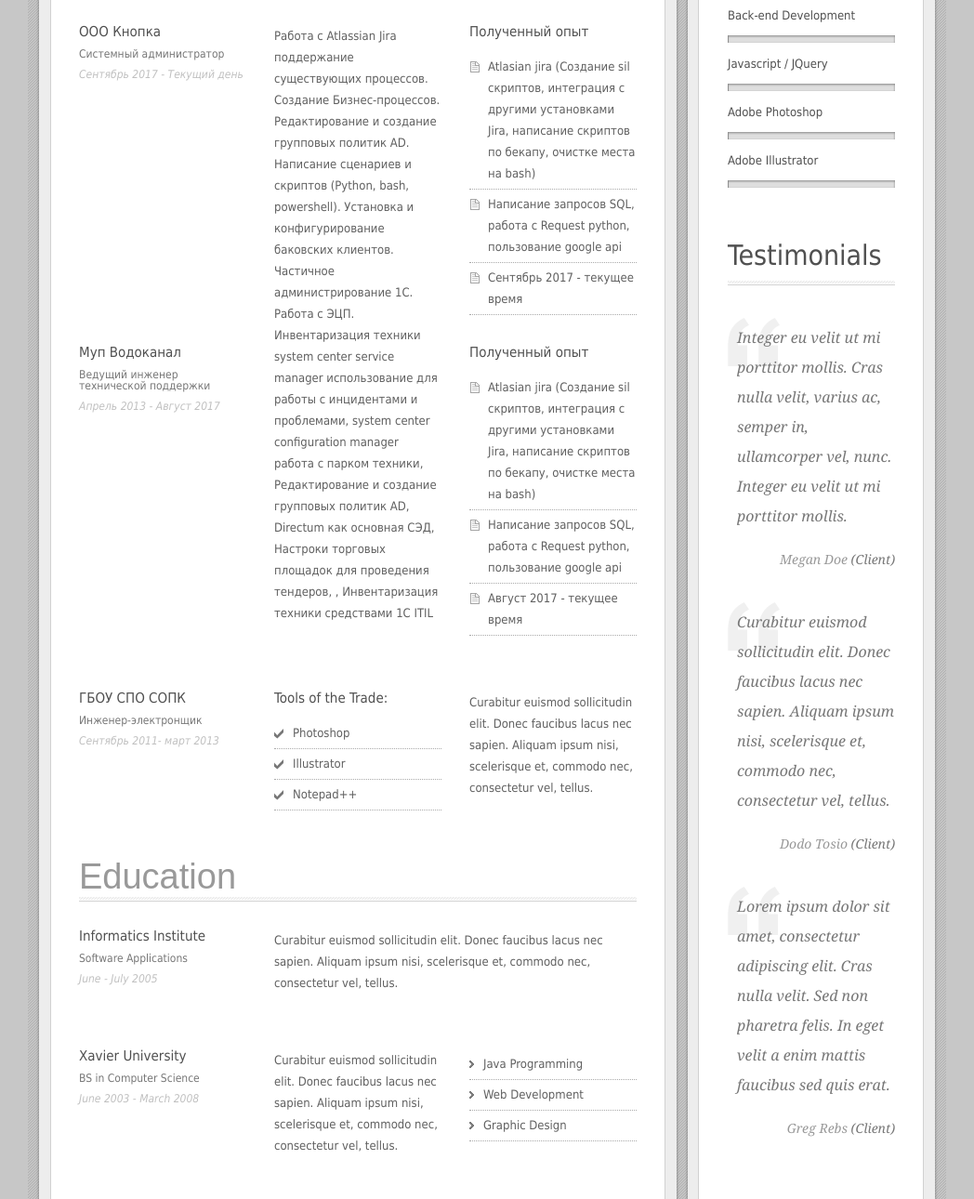
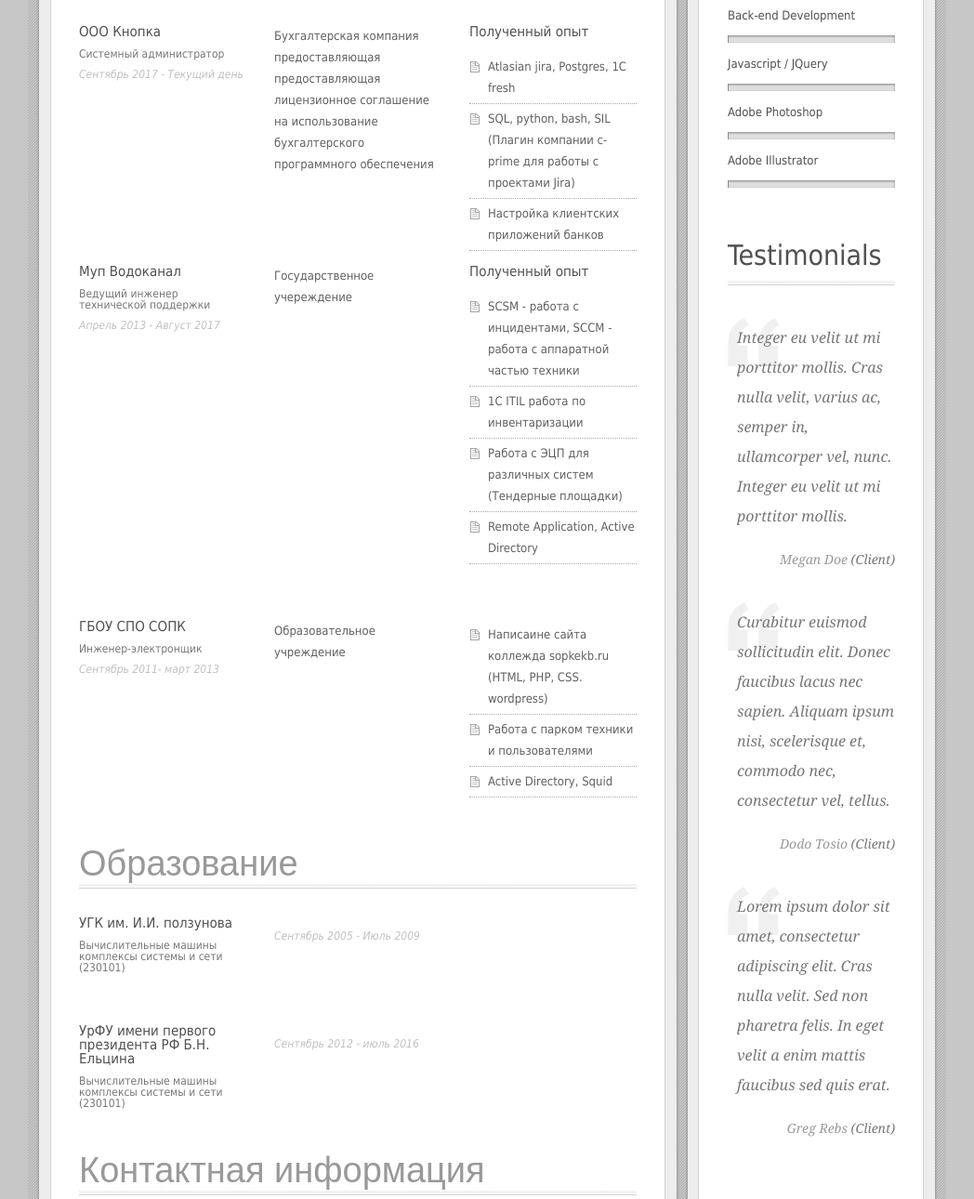
Before and after one commit to DanilIslamov/danilislamov.github.io, a plain HTML site: page index.html in a window 1280 px wide. Shown: the part 470-1760 px from the top of the page at 93% size, without its empty margins (116-1164 px from the left). Drawn offline with nearby package versions, Linux system fonts and the light colour scheme; some packages are replaced by stand-ins of ours; a script that the page names is missing.

Commit message:
NewChanges

```diff
--- a/index.html
+++ b/index.html
@@ -66,20 +66,14 @@
 									<h4 class="description2">Сентябрь 2017 - Текущий день</h4>
 								</div>
 								<div class="grid_4">
-									Работа с Atlassian Jira поддержание существующих процессов. Создание Бизнес-процессов.
-									Редактирование и создание групповых политик AD.
-									Написание сценариев и скриптов (Python, bash, powershell).
-									Установка и конфигурирование баковских клиентов.
-									Частичное администрирование 1С.
-									Работа с ЭЦП.
-									Инвентаризация техники
+									Бухгалтерская компания предоставляющая предоставляющая лицензионное соглашение на использование бухгалтерского программного обеспечения
 								</div>
 								<div class="grid_4 last">
 									<h4>Полученный опыт</h4>
 									<ul class="list">
-										<li>Atlasian jira (Создание sil скриптов, интеграция с другими установками Jira, написание скриптов по бекапу, очистке места на bash)</li>
-										<li>Написание запросов SQL, работа с Request python, пользование google api</li>
-										<li>Сентябрь 2017 - текущее время</li>
+										<li>Atlasian jira, Postgres, 1C fresh</li>
+										<li>SQL, python, bash, SIL (Плагин компании c-prime для работы с проектами Jira)</li>
+										<li>Настройка клиентских приложений банков</li>
 									</ul>
 								</div>
 
@@ -90,20 +84,16 @@
 									<h4 class="description2">Апрель 2013 - Август 2017</h4>
 								</div>
 								<div class="grid_4">
-									system center service manager использование для работы с инцидентами и проблемами,
-									system center configuration manager работа с парком техники,
-									Редактирование и создание групповых политик AD,
-									Directum как основная СЭД,
-									Настроки торговых площадок для проведения тендеров,
-									,
-									Инвентаризация техники средствами 1С ITIL
+									Государственное учереждение
+
 								</div>
 								<div class="grid_4 last">
 									<h4>Полученный опыт</h4>
 									<ul class="list">
-										<li>Atlasian jira (Создание sil скриптов, интеграция с другими установками Jira, написание скриптов по бекапу, очистке места на bash)</li>
-										<li>Написание запросов SQL, работа с Request python, пользование google api</li>
-										<li>Август 2017 - текущее время</li>
+										<li>SCSM - работа с инцидентами, SCCM - работа с аппаратной частью техники</li>
+										<li>1С ITIL работа по инвентаризации</li>
+										<li>Работа с ЭЦП для различных систем (Тендерные площадки)</li>
+										<li>Remote Application, Active Directory</li>
 									</ul>
 								</div>
 
@@ -119,15 +109,14 @@
 									<h4 class="description2">Сентябрь 2011- март 2013</h4>
 								</div>
 								<div class="grid_4">
-									<h4>Tools of the Trade:</h4>
-									<ul class="checklist">
-										<li>Photoshop</li>
-										<li>Illustrator</li>
-										<li>Notepad++</li>
-									</ul>
+									Образовательное учреждение
 								</div>
 								<div class="grid_4 last">
-									Curabitur euismod sollicitudin elit. Donec faucibus lacus nec sapien. Aliquam ipsum nisi, scelerisque et, commodo nec, consectetur vel, tellus.
+										<ul class="list">
+										<li>Написаине сайта коллежда sopkekb.ru (HTML, PHP, CSS. wordpress)</li>
+										<li>Работа с парком техники и пользователями</li>
+										<li>Active Directory, Squid</li>
+									</ul>
 								</div>
 
 								<div class="clear"></div>
@@ -137,35 +126,28 @@
 							<!--================================ Education =================================-->
 							<!--============================================================================-->
 							<div class="item">
-								<h2 class="h-border theme-color">Education</h2>
+								<h2 class="h-border theme-color">Образование</h2>
 
 								<div class="grid_4">
-									<h3 class="title">Informatics Institute</h3>
-									<h3 class="description1">Software Applications</h3>
-									<h4 class="description2">June - July 2005</h4>
+									<h3 class="title">УГК им. И.И. ползунова</h3>
+									<h3 class="description1">Вычислительные машины комплексы системы и сети (230101)</h3>
+
 								</div>
 								<div class="grid_8 last">
 									<p>
-										Curabitur euismod sollicitudin elit. Donec faucibus lacus nec sapien. Aliquam ipsum nisi, scelerisque et, commodo nec, consectetur vel, tellus.
+										<h4 class="description2">Сентябрь 2005 - Июль 2009</h4>
 									</p>
 								</div>
 								<div class="divider-45"></div>
 								<div class="grid_4">
-									<h3 class="title">Xavier University</h3>
-									<h3 class="description1">BS in Computer Science</h3>
-									<h4 class="description2">June 2003 - March 2008</h4>
+									<h3 class="title">УрФУ имени первого президента РФ Б.Н. Ельцина</h3>
+									<h3 class="description1">Вычислительные машины комплексы системы и сети (230101)</h3>
+
 								</div>
 								<div class="grid_4">
 									<p>
-										Curabitur euismod sollicitudin elit. Donec faucibus lacus nec sapien. Aliquam ipsum nisi, scelerisque et, commodo nec, consectetur vel, tellus.
+										<h4 class="description2">Сентябрь 2012 - июль 2016</h4>
 									</p>
-								</div>
-								<div class="grid_4 last">
-									<ul class="arrow">
-										<li>Java Programming</li>
-										<li>Web Development</li>
-										<li>Graphic Design</li>
-									</ul>
 								</div>
 								<div class="clear"></div>
 							</div> <!-- // .item -->
@@ -174,13 +156,12 @@
 							<!--============================================================================-->
 							<div class="item">
 
-								<h2 class="h-border theme-color">Personal and Contact Info</h2>
+								<h2 class="h-border theme-color">Контактная информация</h2>
 
 								<div class="grid_4">
 									<ul class="list">
-										<li class="email">johnsmith@gmail.com</li>
-										<li class="phone">+639274517842</li>
-										<li class="address">30 Leicester Square. City, London. United Kingdom</li>
+										<li class="email">danikinc918@gmail.com</li>
+										<li class="phone">+79086375404</li>
 									</ul>
 								</div>
 								<div class="grid_8 last">
@@ -218,12 +199,12 @@
 											</div>
 										</div>
 										<div class="clear"></div>
-										<!--
+
 										<div id="submit">
 											<input type="submit" value="Send Message" name="submitButton"  class="form-submit" />
 										</div>
-										-->
-										<a id="submit" class="button-large"><span>Send Message</span></a>
+
+										<!--<a id="submit" class="button-large"><span>Send Message</span></a>-->
 										<div class="clear"></div>
 									</form>
 									<div id="note">
```
